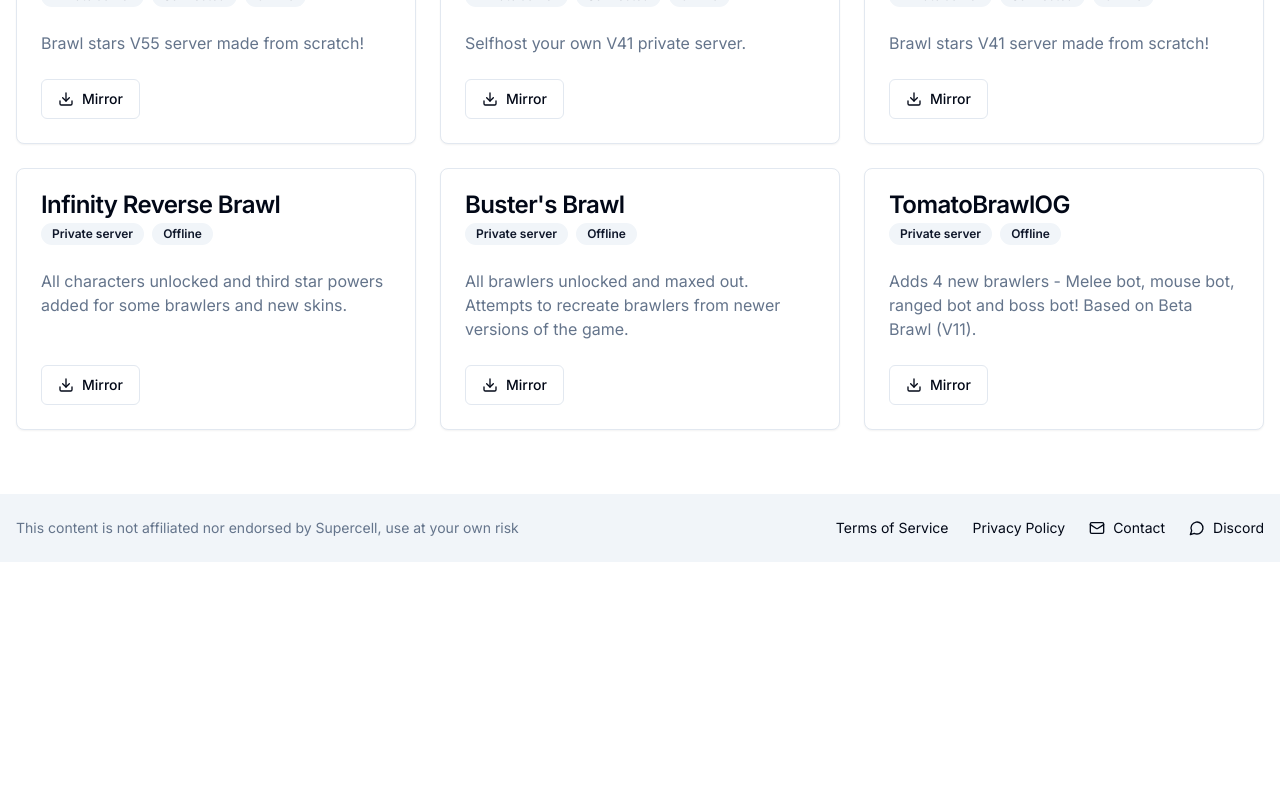
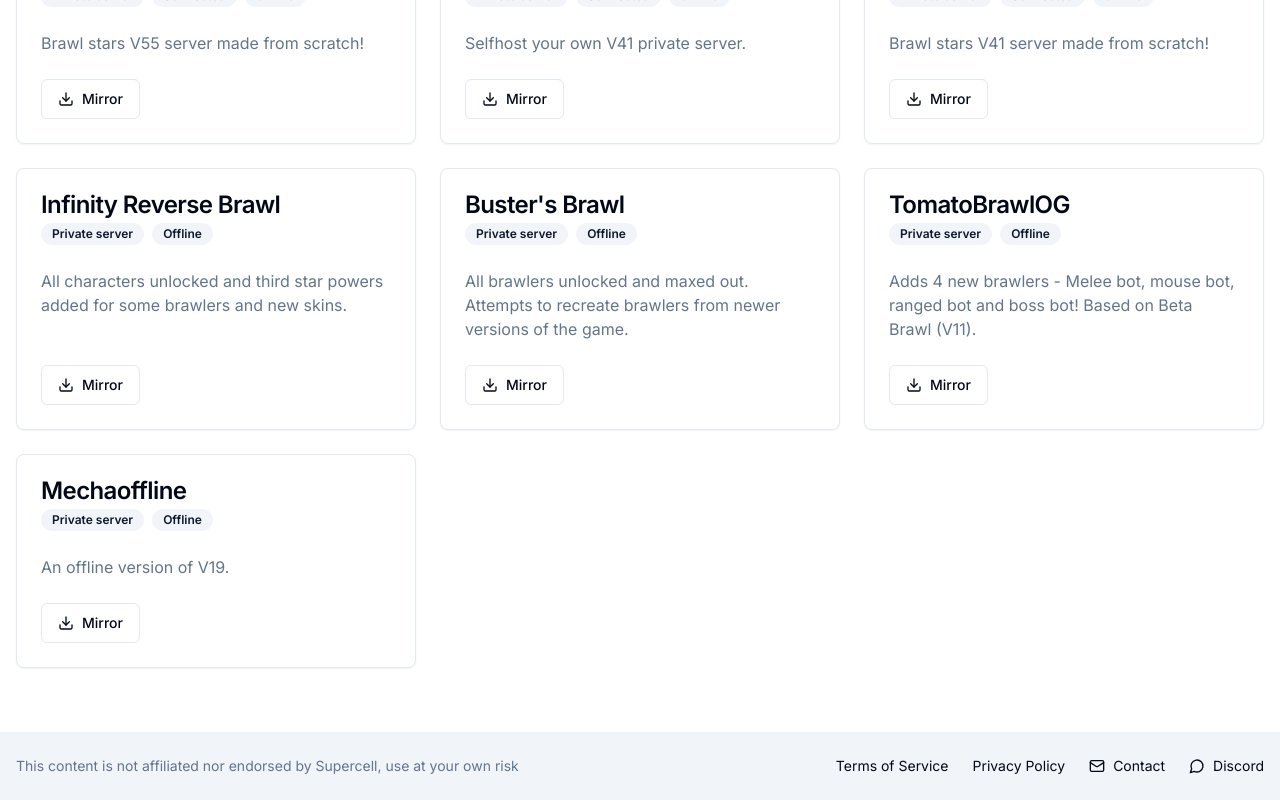
Before and after one commit to natesworksdev/brawlmods, a Next.js app: page / in a window 1280 px wide. Shown: the part 1144-1944 px from the top of the page. Before the commit the page ends 1706 px from the top, so only its background shows below. Built offline with nearby package versions, Linux system fonts and the light colour scheme.

Commit message:
Add mecha offline

```diff
--- a/app/page.tsx
+++ b/app/page.tsx
@@ -109,6 +109,13 @@ const mods = [
     mirrorLink: "https://drive.google.com/uc?export=download&id=1as-qDZ7pcCJryay58eE67DvvP3sWGP04",
     torrentLink:"torrents",
     tags: ["Private server", "Offline"]
+  },
+  {
+    name: "Mechaoffline",
+    description: "An offline version of V19.",
+    mirrorLink: "https://drive.google.com/uc?export=download&id=1Ilz1Ob71x9EOi7k9Yub8NqllNQ5_6P0E",
+    torrentLink:"torrents",
+    tags: ["Private server", "Offline"]
   }
 ]
 
```
